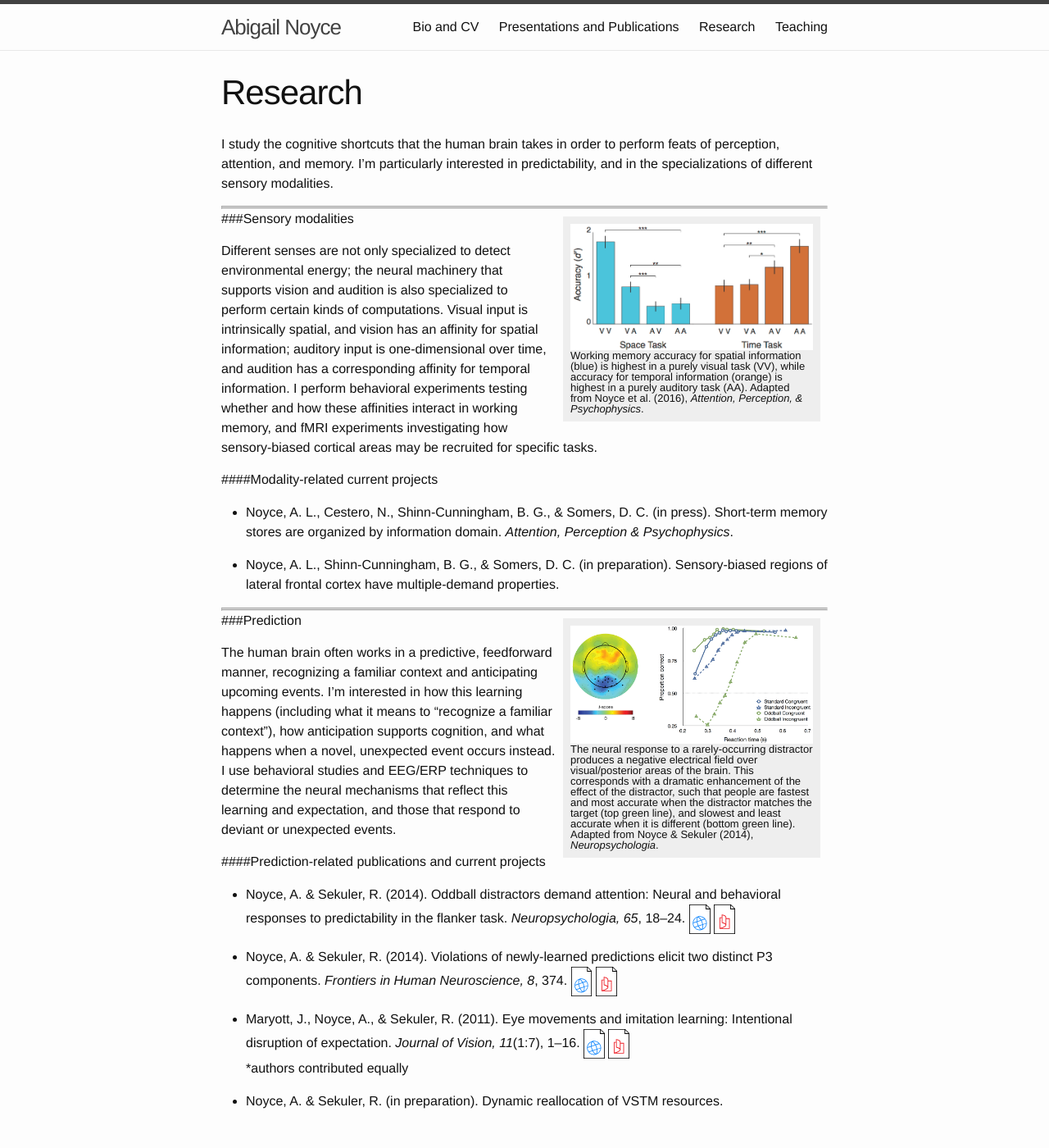
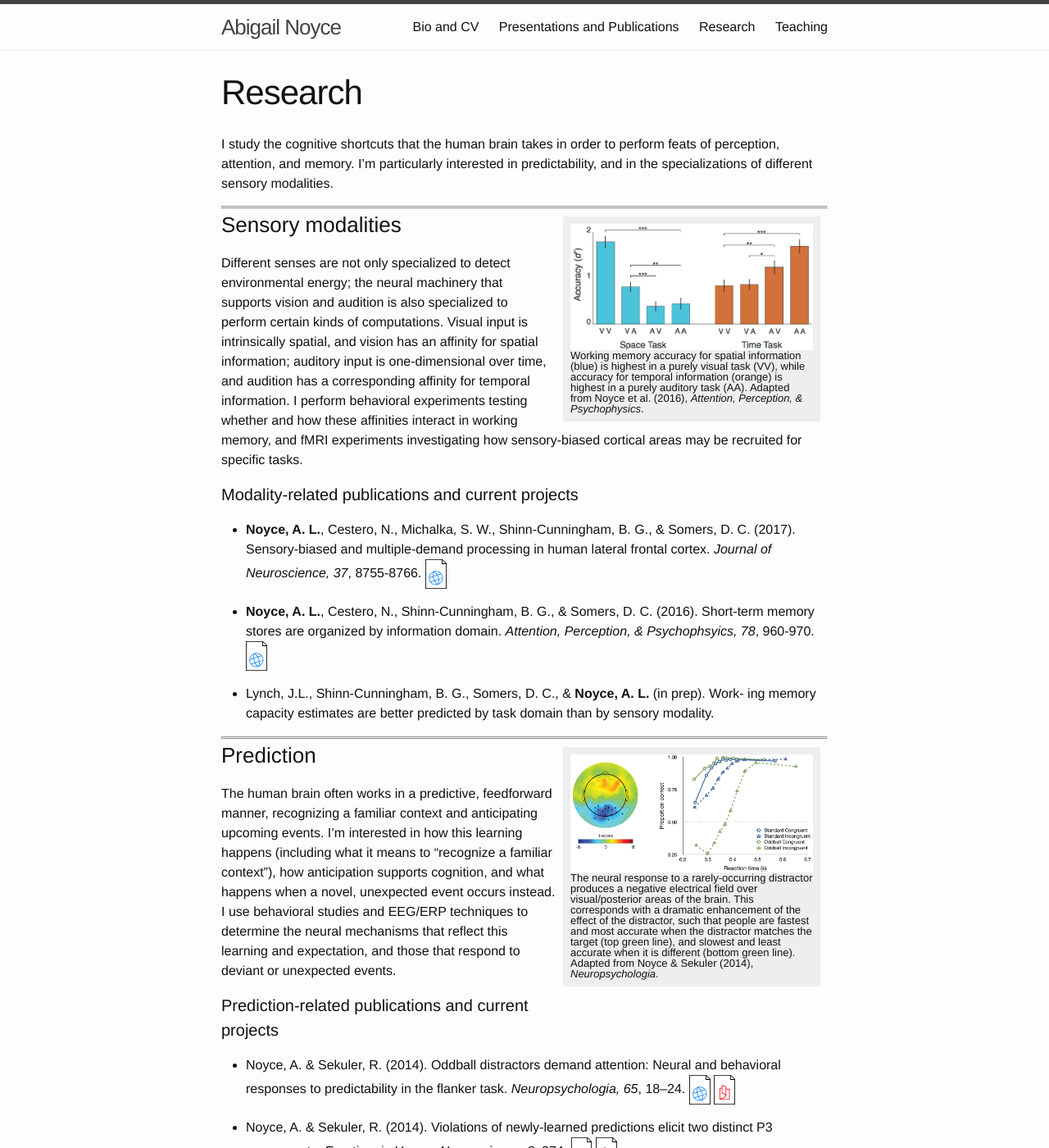
Before and after one commit to abbynoyce/abbynoyce.github.io, a Jekyll site: the page built from research.md, in a window 1280 px wide and 1400 px high. Shown: the whole window at 82% size. Built offline with Jekyll 4.4.1, drawn with Linux system fonts in a browser that asks for light colours.

Commit message:
Updated research description and projects list.

```diff
--- a/research.md
+++ b/research.md
@@ -16,14 +16,17 @@ I study the cognitive shortcuts that the human brain takes in order to perform f
   </span>
  </div>
 
-###Sensory modalities
+### Sensory modalities
 
 Different senses are not only specialized to detect environmental energy; the neural machinery that supports vision and audition is also specialized to perform certain kinds of computations. Visual input is intrinsically spatial, and vision has an affinity for spatial information; auditory input is one-dimensional over time, and audition has a corresponding affinity for temporal information. I perform behavioral experiments testing whether and how these affinities interact in working memory, and fMRI experiments investigating how sensory-biased cortical areas may be recruited for specific tasks.
 
-####Modality-related current projects
+#### Modality-related publications and current projects
 
-* Noyce, A. L., Cestero, N., Shinn-Cunningham, B. G., & Somers, D. C. (in press). Short-term memory stores are organized by information domain. *Attention, Perception & Psychophysics*.
-* Noyce, A. L., Shinn-Cunningham, B. G., & Somers, D. C. (in preparation). Sensory-biased regions of lateral frontal cortex have multiple-demand properties.
+* **Noyce, A. L.**, Cestero, N., Michalka, S. W., Shinn-Cunningham, B. G., & Somers, D. C. (2017). Sensory-biased and multiple-demand processing in human lateral frontal cortex. *Journal of Neuroscience, 37*, 8755-8766.
+[![](/img/web.svg)](http://www.jneurosci.org/content/37/36/8755)
+* **Noyce, A. L.**, Cestero, N., Shinn-Cunningham, B. G., & Somers, D. C. (2016). Short-term memory stores are organized by information domain. *Attention, Perception, & Psychophsyics, 78*, 960-970.
+[![](/img/web.svg)](http://link.springer.com/article/10.3758/s13414-015-1056-5)
+* Lynch, J.L., Shinn-Cunningham, B. G., Somers, D. C., & **Noyce, A. L.** (in prep). Work- ing memory capacity estimates are better predicted by task domain than by sensory modality.
 
 ---
 ---
@@ -35,11 +38,11 @@ Different senses are not only specialized to detect environmental energy; the ne
   </span>
  </div>
 
-###Prediction
+### Prediction
 
 The human brain often works in a predictive, feedforward manner, recognizing a familiar context and anticipating upcoming events. I'm interested in how this learning happens (including what it means to "recognize a familiar context"), how anticipation supports cognition, and what happens when a novel, unexpected event occurs instead. I use behavioral studies and EEG/ERP techniques to determine the neural mechanisms that reflect this learning and expectation, and those that respond to deviant or unexpected events.
 
-####Prediction-related publications and current projects
+#### Prediction-related publications and current projects
 * Noyce, A. & Sekuler, R. (2014). Oddball distractors demand attention: Neural and behavioral responses to predictability in the flanker task. *Neuropsychologia, 65*, 18–24.
 [![]({{ "/img/web.svg" | prepend: site.baseurl | prepend: site.url}})](http://www.sciencedirect.com/science/article/pii/S0028393214003625)
 [![]({{ "/img/pdf.svg" | prepend: site.baseurl | prepend: site.url}})]({{ "/pdf/2014NoyceSekulerNeuropsychologia_FINAL_SUBMISSION.pdf" | prepend: site.baseurl }})
```
